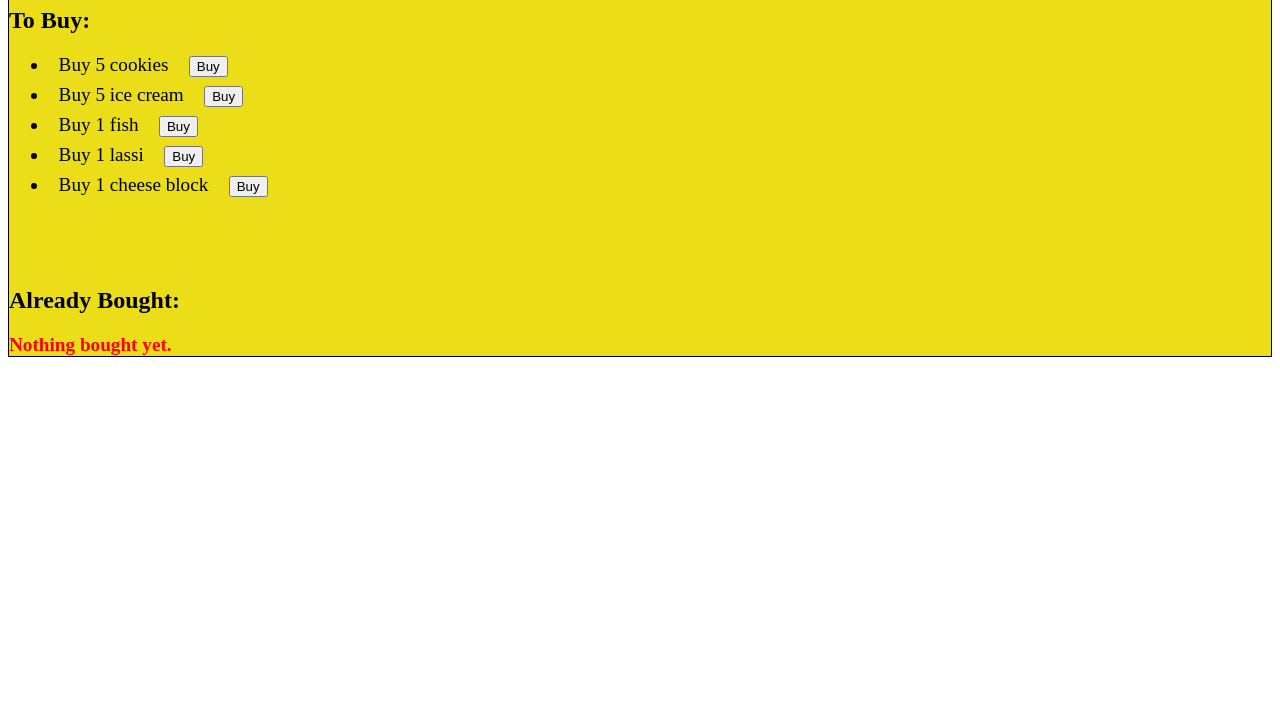
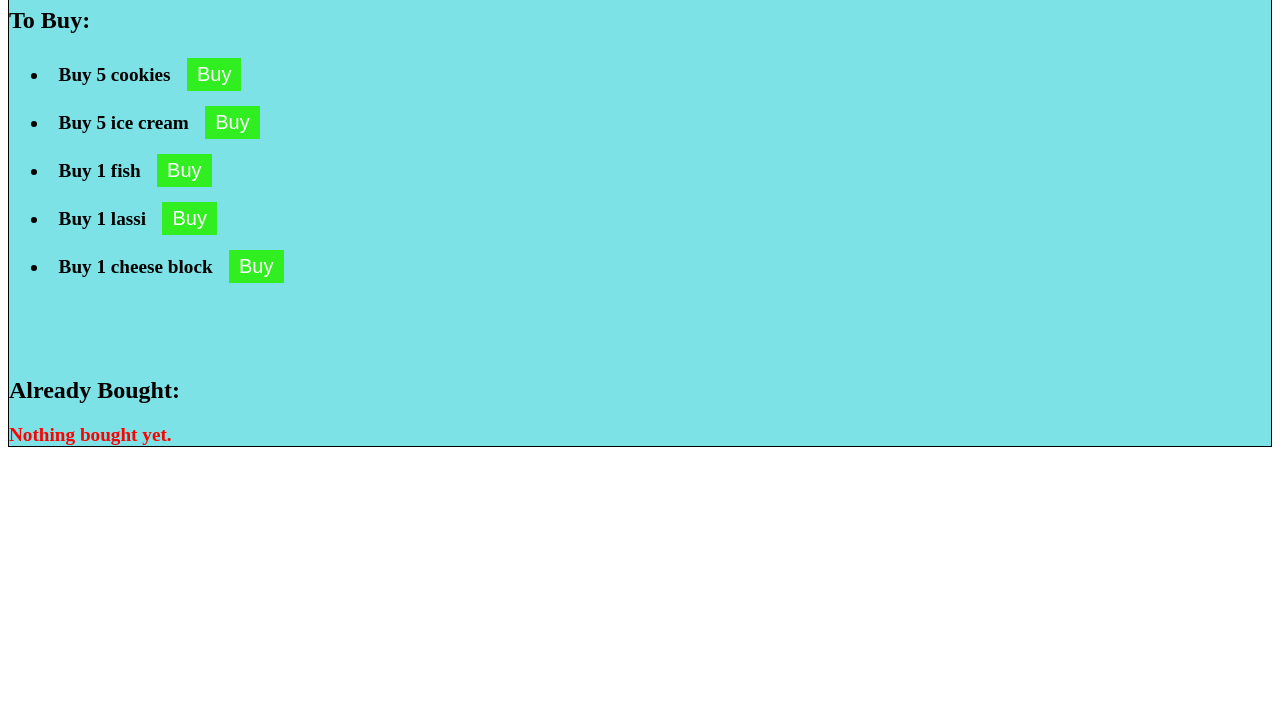
Before and after one commit to Ruchita-123/module_2_answer, a plain HTML site: page index.html in a window 1280 px wide. Shown: the part 82-800 px from the top of the page. Drawn offline with nearby package versions, Linux system fonts and the light colour scheme.

Commit message:
final commit

```diff
--- a/index.html
+++ b/index.html
@@ -14,17 +14,30 @@
         color: red;
         font-size: 1.2em;
       }
-      li {
+  li {font-weight: bold;
+
         margin-bottom: 7px;
         font-size: 1.2em;
       }
       li > button {
-        margin-left: 6px;
-      }
-      button > span {
-        color: green;
-      }
-      .border{ background: rgb(235, 221, 24);
+
+    background-color: rgb(48, 238, 31);
+    border: none;
+    color: white;
+    padding: 5px 10px;
+    text-align: center;
+    text-decoration: none;
+    display: inline-block;
+    font-size: 20px;
+
+    margin: 4px 2px;
+    cursor: pointer;
+  }
+
+
+
+
+      .border{ background: rgb(124, 226, 230);
   border: 1px solid black;
   }
 
```
